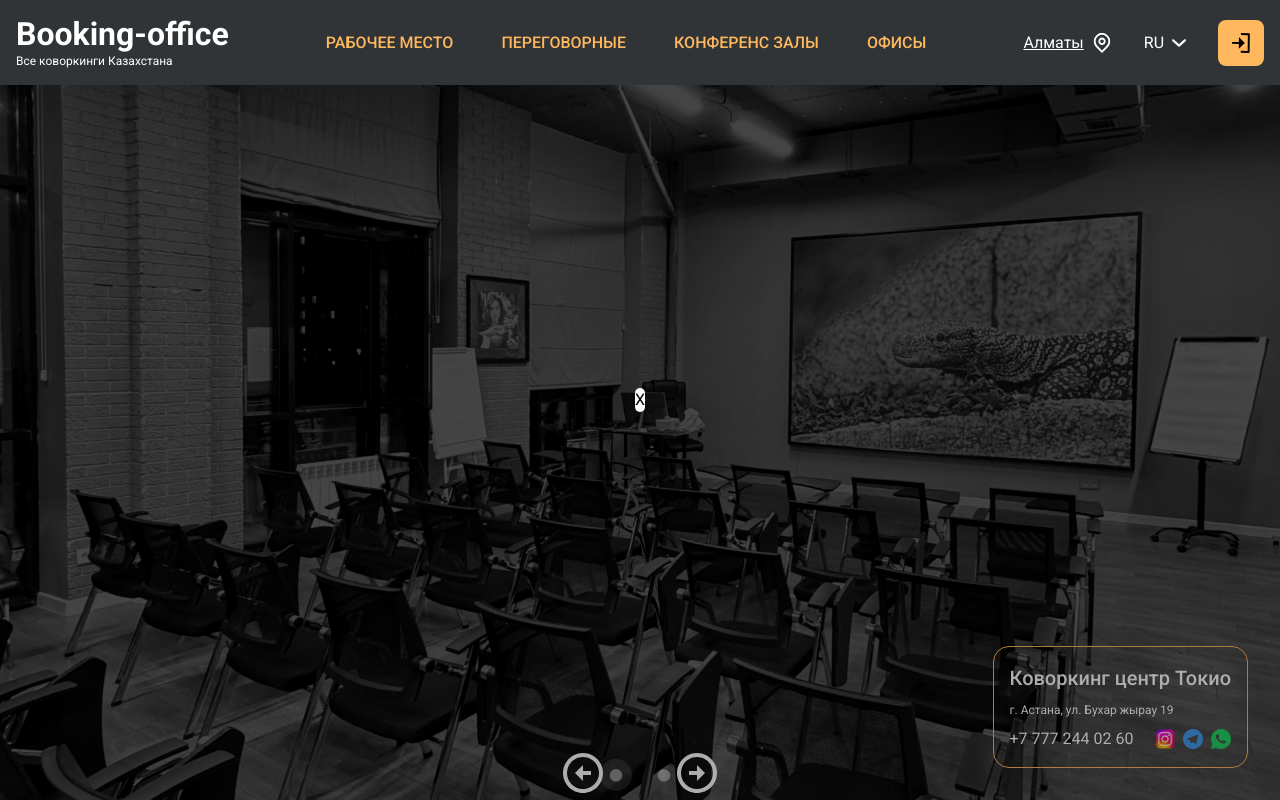
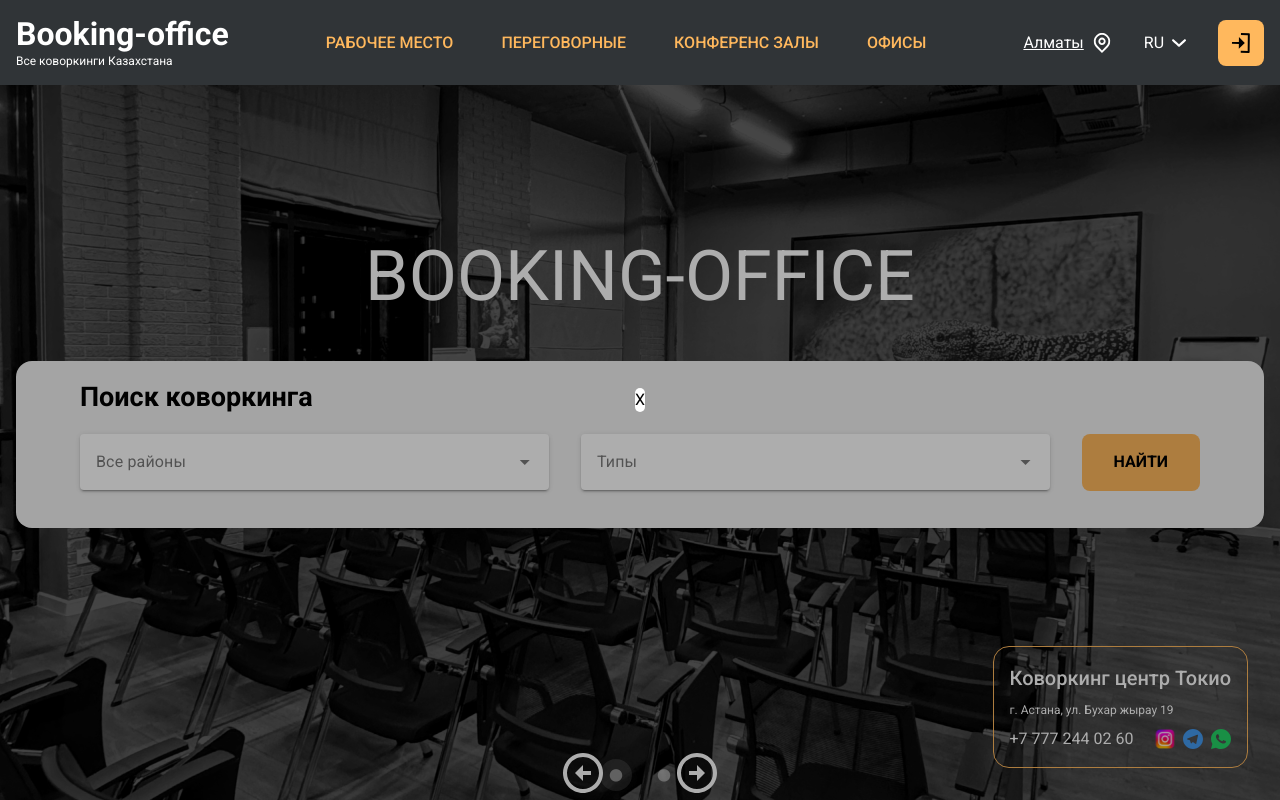
Before and after one commit to iliasabai09/DailyRentApartments, a Nuxt app: page /index in a window 1280 px wide. Built offline with nearby package versions, Linux system fonts and the light colour scheme; a web font is replaced by a local one.

Commit message:
feat/сделал все страницы поиска

```diff
--- a/modules/OfficesModule/OfficesModule.vue
+++ b/modules/OfficesModule/OfficesModule.vue
@@ -16,8 +16,6 @@
 <script setup lang="ts">
 import KoworkingFilters from '../../components/blocks/KoworkingFilters.vue'
 import { useOffices } from './composables'
-import { ref } from 'vue'
-
 
 const {
   page,
--- a/modules/OfficesModule/api/index.ts
+++ b/modules/OfficesModule/api/index.ts
@@ -11,7 +11,6 @@
 		description: '130 кв. м пространства для проведения мастер-классов, выставок, фотосессий и видео съемок',
 		address: 'пр. Тауелсиздик 15/2, 3 этаж',
 		createdFrom: '22.10.2024'
-
 	}
 ]
 
--- a/pages/index.vue
+++ /dev/null
@@ -1,13 +0,0 @@
-<template>
-  <div class="index">
-    <SearchKoworkingModule/>
-  </div>
-</template>
-
-<script setup lang="ts">
-import SearchKoworkingModule from '../modules/SearchKoworking/SearchKoworkingModule.vue'</script>
-
-<style scoped lang="scss">
-.index {
-}
-</style>
--- /dev/null
+++ b/pages/index/[category]/index.vue
@@ -0,0 +1,16 @@
+<template>
+  <main-view :category="category"/>
+</template>
+
+<script setup lang="ts">
+import MainView from '../components/MainView.vue'
+import { useRoute } from 'nuxt/app'
+
+const route = useRoute()
+const category: string = route.params.category as string
+
+</script>
+
+<style scoped>
+
+</style>
--- /dev/null
+++ b/pages/index/components/MainView.vue
@@ -0,0 +1,115 @@
+<template>
+  <div class="offices container" :class="{'offices-animate': coworkings}">
+    <h1 class="offices-heading" :class="{'animate-heading': coworkings}">BOOKING-OFFICE</h1>
+    <KoworkingFilters
+        :title="categoryTitle"
+        :fields="categoryFilters"
+        :has-result="!!coworkings"
+        @getCoworkings="getCoworkings"
+    />
+    <div class="offices-result" :class="{'offices-result_animate': coworkings}">
+      <KoworkingResultList :coworkings="coworkings" v-model:page="page"/>
+    </div>
+  </div>
+</template>
+
+<script setup lang="ts">
+import { useRoute } from 'nuxt/app'
+import { ref } from 'vue'
+import {
+  conferenceFilters,
+  koworkingFilters,
+  negotiationsFilters,
+  officesFilters,
+  workSpaceFilters
+} from '../constants'
+
+const props = defineProps({
+  category: {
+    type: String,
+    required: true
+  }
+})
+
+const route = useRoute()
+const page = ref(1)
+const coworkings = ref<any>(null)
+
+const categoryTitle: string = {
+  coworkings: 'Поиск коворкинга',
+  offices: 'Поиск оффиса',
+  workSpaces: 'Поиск рабочего места',
+  conference: 'Поиск конференц зала',
+  negotiations: 'Поиск переговорной'
+}[props.category] || 'Категория'
+
+const categoryFilters = {
+  coworkings: koworkingFilters,
+  offices: officesFilters,
+  workSpaces: workSpaceFilters,
+  conference: conferenceFilters,
+  negotiations: negotiationsFilters
+}[props.category] as string
+
+async function getCoworkings() {
+  const params = route.query
+  coworkings.value = [
+    {
+      id: 1,
+      title: 'Коворкинг центр Токио',
+      img: '/koworking_1.jpg',
+      rating: 3,
+      reviewsCount: 26,
+      type: 'Офис',
+      price: 155000,
+      priceFrom: 'месяц',
+      description: '130 кв. м пространства для проведения мастер-классов, выставок, фотосессий и видео съемок',
+      address: 'пр. Тауелсиздик 15/2, 3 этаж',
+      createdFrom: '22.10.2024'
+    }
+  ]
+}
+</script>
+
+<style scoped lang="scss">
+.offices {
+  &-heading {
+    transition: .6s ease;
+    height: 30vh;
+    display: flex;
+    flex-direction: column;
+    justify-content: end;
+    font-size: 70px;
+    color: #fff;
+    margin-bottom: 32px;
+    text-align: center;
+  }
+
+  .animate-heading {
+    transition: .6s ease;
+    height: 0;
+    margin-bottom: 16px;
+  }
+}
+
+.offices-result {
+  opacity: 0;
+  flex: 1;
+  margin-top: 16px;
+
+  &_animate {
+    opacity: 1;
+    animation-delay: 4.8s;
+    animation: move .3s ease;
+  }
+}
+
+@keyframes result {
+  0% {
+    opacity: 0;
+  }
+  100% {
+    opacity: 1;
+  }
+}
+</style>
--- /dev/null
+++ b/pages/index/constants/index.ts
@@ -0,0 +1,35 @@
+import { FilterFields } from '../../../shared/constants/enums'
+
+const fTypes = {
+	regions: {
+		label: 'Все районы',
+		options: ['Алматинский район', 'Байконурский район', 'Есильский район', 'Нуринский район'],
+		field: FilterFields.REGION
+	},
+	comforts: {
+		label: 'Удобства',
+		options: ['Интернет (проводной)', 'Принтер', 'Парковка', 'Намазхана'],
+		field: FilterFields.COMFORTS
+	},
+	types: {
+		label: 'Типы',
+		options: ['Офис', 'Коворкинг', 'Конференц-зал', 'Помещение', 'Магазин'],
+		field: FilterFields.COMFORTS
+	},
+	placeCount: {
+		label: 'Кол-во мест',
+		options: ['1', '2', '3', '4', '5'],
+		field: FilterFields.COMFORTS
+	},
+	services: {
+		label: 'Услуги',
+		options: ['Кофе-машина', 'Кухня', 'Кондиционер', 'Консьерж'],
+		field: FilterFields.COMFORTS
+	}
+}
+
+export const koworkingFilters = [fTypes.regions, fTypes.types]
+export const workSpaceFilters = [fTypes.regions, fTypes.comforts]
+export const officesFilters = [fTypes.regions, fTypes.comforts]
+export const conferenceFilters = [fTypes.regions, fTypes.comforts, fTypes.placeCount, fTypes.services]
+export const negotiationsFilters = [fTypes.regions, fTypes.comforts, fTypes.placeCount, fTypes.services]
--- /dev/null
+++ b/pages/index/index.vue
@@ -0,0 +1,16 @@
+<template>
+  <div class="index">
+    <main-view category="coworkings" :filters="koworkingFilters"/>
+  </div>
+</template>
+
+<script setup lang="ts">
+import MainView from './components/MainView.vue'
+import { koworkingFilters } from './constants'
+
+</script>
+
+<style scoped lang="scss">
+.index {
+}
+</style>
--- a/pages/workSpaces/index.vue
+++ /dev/null
@@ -1,10 +0,0 @@
-<template>
-  <h1>Рабочие места..</h1>
-</template>
-
-<script setup lang="ts">
-</script>
-
-<style scoped>
-
-</style>
```
Also changed, not shown: 1 other file (tests, documents, lock files or other folders).
